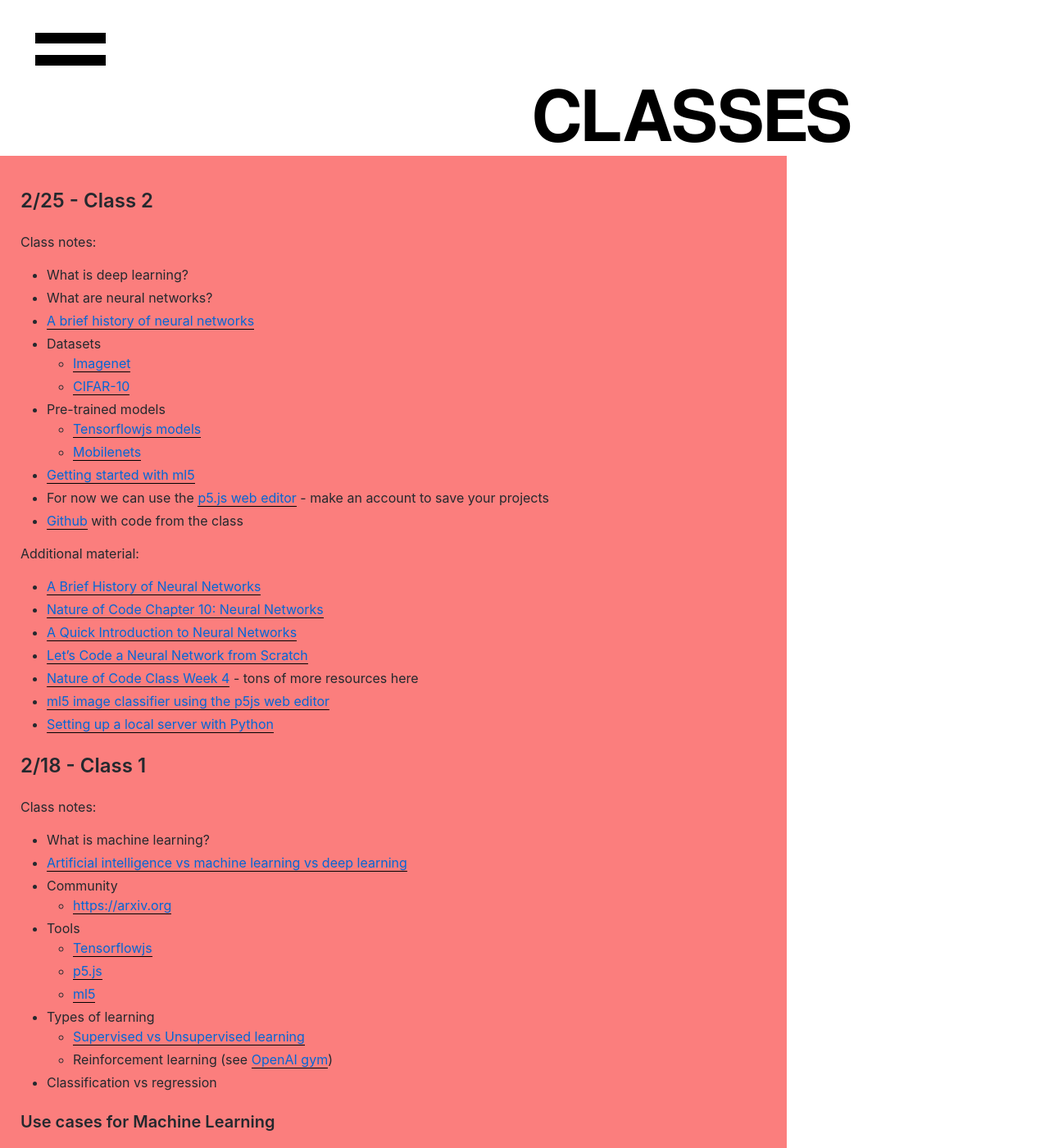
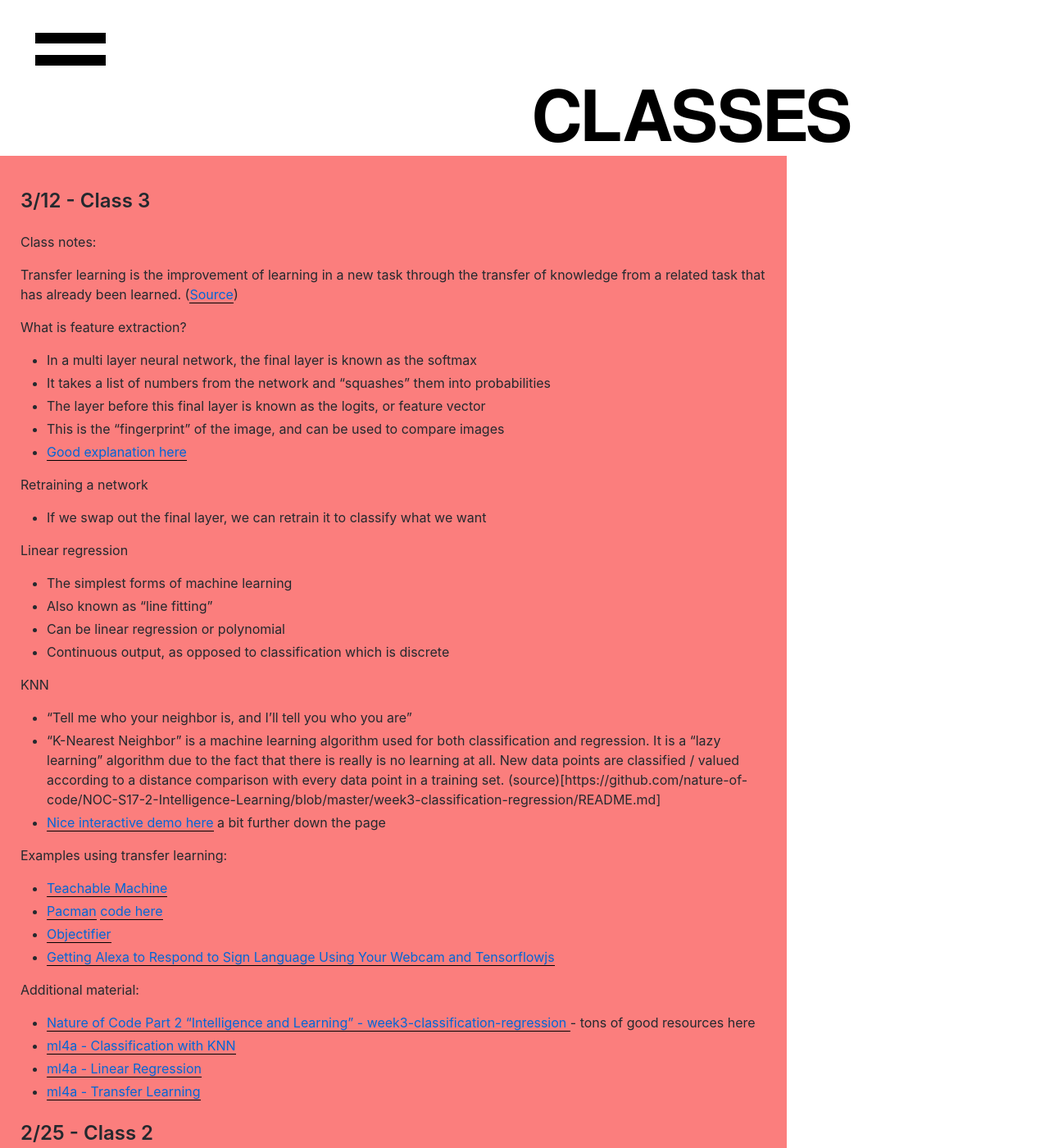
Before and after one commit to polyrhythmatic/spring2019machinelearning, a Jekyll site: the page built from _pages/classes.md, in a window 1280 px wide and 1400 px high. Shown: the whole window at 82% size. Built offline with Jekyll 4.4.1, drawn with Linux system fonts in a browser that asks for light colours; nearby versions of some CDN libraries.

Commit message:
adding pages

```diff
--- a/_pages/classes.md
+++ b/_pages/classes.md
@@ -3,6 +3,48 @@ layout: default
 permalink: /classes
 title: CLASSES
 ---
+
+## 3/12 - Class 3
+
+Class notes:
+
+Transfer learning is the improvement of learning in a new task through the transfer of knowledge from a related task that has already been learned. ([Source](https://machinelearningmastery.com/transfer-learning-for-deep-learning/))
+
+What is feature extraction?
+  * In a multi layer neural network, the final layer is known as the softmax
+  * It takes a list of numbers from the network and "squashes" them into probabilities
+  * The layer before this final layer is known as the logits, or feature vector
+  * This is the "fingerprint" of the image, and can be used to compare images
+  * [Good explanation here](https://observablehq.com/@nsthorat/how-to-build-a-teachable-machine-with-tensorflow-js)
+
+Retraining a network
+  * If we swap out the final layer, we can retrain it to classify what we want
+
+Linear regression
+  * The simplest forms of machine learning
+  * Also known as "line fitting"
+  * Can be linear regression or polynomial
+  * Continuous output, as opposed to classification which is discrete
+
+KNN
+
+  * "Tell me who your neighbor is, and I'll tell you who you are"
+  * "K-Nearest Neighbor" is a machine learning algorithm used for both classification and regression. It is a "lazy learning" algorithm due to the fact that there is really is no learning at all. New data points are classified / valued according to a distance comparison with every data point in a training set. (source)[https://github.com/nature-of-code/NOC-S17-2-Intelligence-Learning/blob/master/week3-classification-regression/README.md]
+  * [Nice interactive demo here](https://observablehq.com/@nsthorat/how-to-build-a-teachable-machine-with-tensorflow-js) a bit further down the page
+
+Examples using transfer learning:
+
+* [Teachable Machine](https://teachablemachine.withgoogle.com/)
+* [Pacman](https://storage.googleapis.com/tfjs-examples/webcam-transfer-learning/dist/index.html) [code here](https://github.com/tensorflow/tfjs-examples/tree/master/)
+* [Objectifier](https://experiments.withgoogle.com/objectifier-spatial-programming)
+* [Getting Alexa to Respond to Sign Language Using Your Webcam and Tensorflowjs](https://medium.com/tensorflow/getting-alexa-to-respond-to-sign-language-using-your-webcam-and-tensorflow-js-735ccc1e6d3f)
+
+Additional material:
+
+* [Nature of Code Part 2 "Intelligence and Learning" - week3-classification-regression ](https://github.com/nature-of-code/NOC-S17-2-Intelligence-Learning/tree/master/week3-classification-regression) - tons of good resources here
+* [ml4a - Classification with KNN](https://github.com/ml4a/ml4a-guides/blob/master/notebooks/classification_kNN.ipynb)
+* [ml4a - Linear Regression](https://github.com/ml4a/ml4a-guides/blob/master/notebooks/linear_regression.ipynb)
+* [ml4a - Transfer Learning](https://github.com/ml4a/ml4a-guides/blob/master/notebooks/transfer-learning.ipynb)
 
 ## 2/25 - Class 2
 
```
Also changed, not shown: _pages/assignments.md (+23 -2 lines), _pages/syllabus.md (+8 -7 lines).
